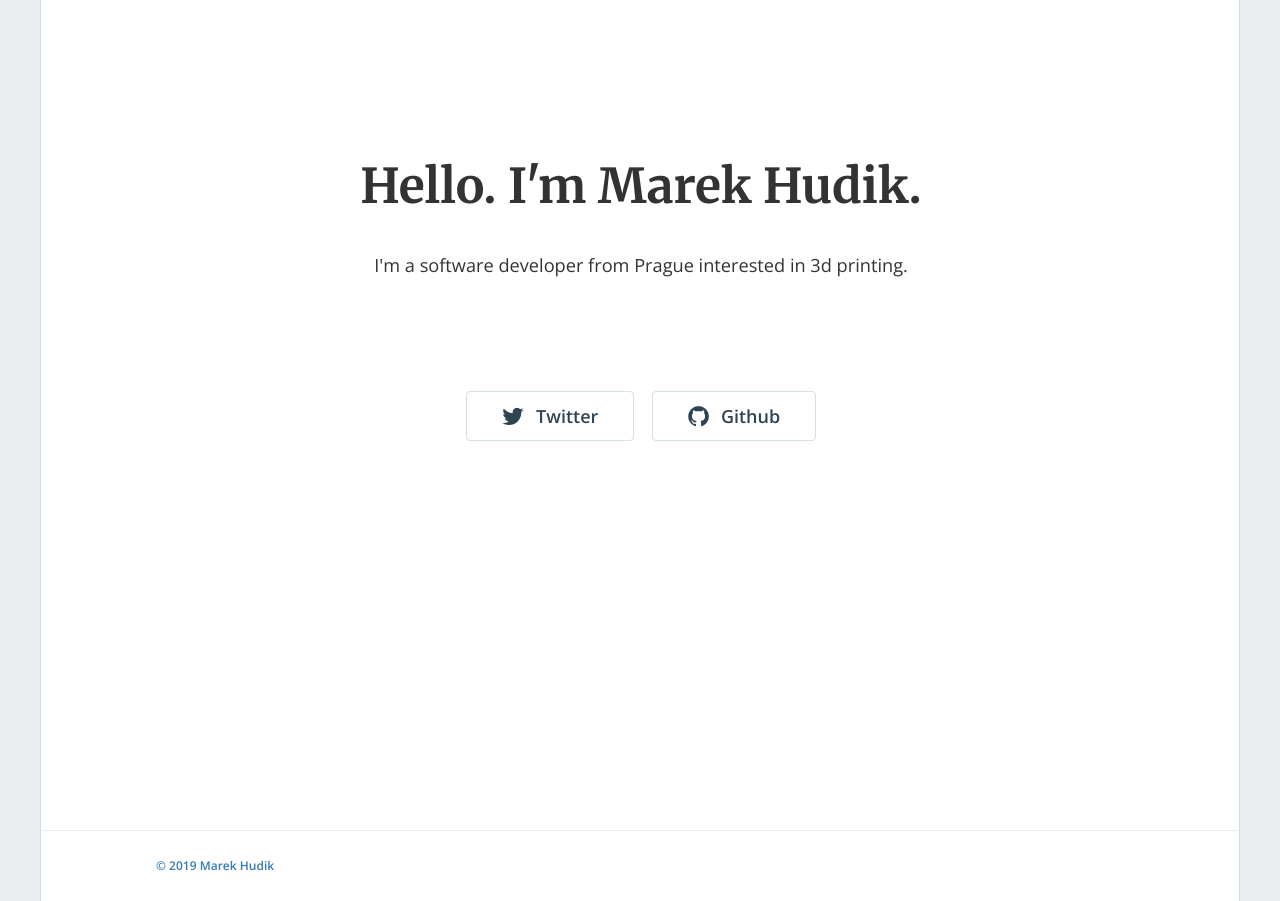
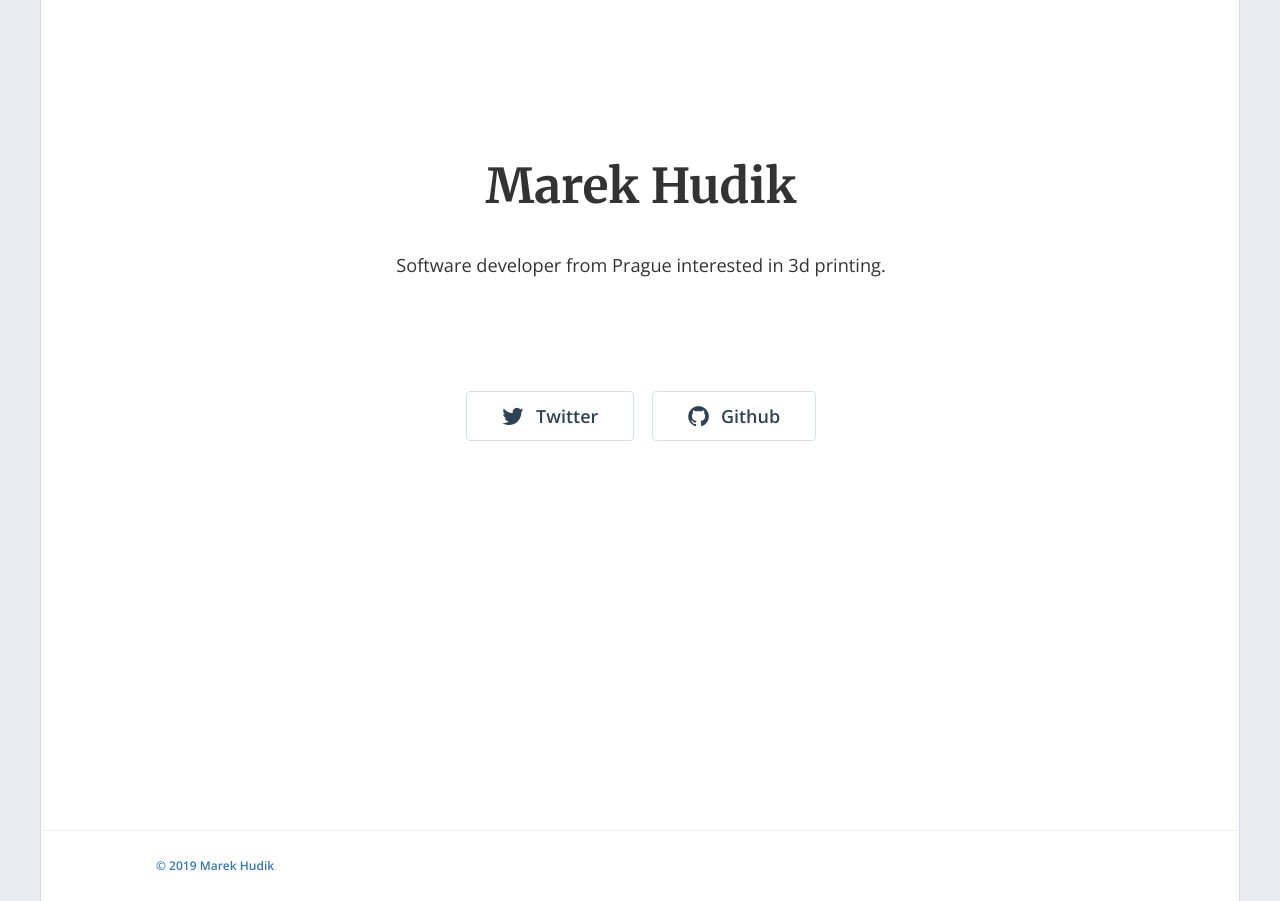
Before and after one commit to amra/hudik.cz, a Jekyll site: the page built from index.html, in a window 1280 px wide. Built offline with Jekyll 4.4.1, drawn with Linux system fonts in a browser that asks for light colours; nearby versions of some CDN libraries; the list of posts is cut into pages by our own code.

Commit message:
text change

```diff
--- a/_config.yml
+++ b/_config.yml
@@ -13,9 +13,9 @@
 # you will see them accessed via {{ site.title }}, {{ site.email }}, and so on.
 # You can create any custom variable you would like, and they will be accessible
 # in the templates via {{ site.myvariable }}.
-title: "Hello. I'm Marek Hudik."
+title: "Marek Hudik"
 email: 'marek@hudik.cz'
-description: "I'm a software developer from Prague interested in 3d printing."
+description: "Software developer from Prague interested in 3d printing."
 baseurl: "" # the subpath of your site, e.g. /blog
 url: "https://hudik.cz" # the base hostname & protocol for your site, e.g. http://example.com
 twitter_username: 'budzes'
```
